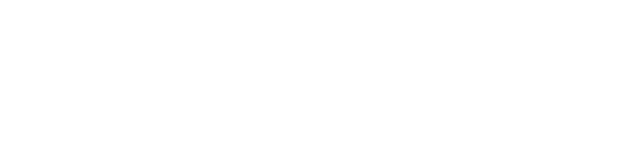
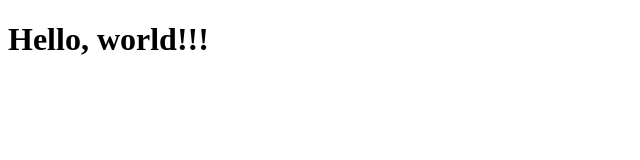
Before and after one commit to KosTHB/WebDev, a plain HTML site: page index.html in a window 1280 px wide. Shown: the whole page, without its empty margins (0-640 px from the left). Drawn offline with Linux system fonts and the light colour scheme.

Commit message:
Второй коммит

```diff
--- a/index.html
+++ b/index.html
@@ -4,9 +4,9 @@
     <meta charset="UTF-8">
     <meta http-equiv="X-UA-Compatible" content="IE=edge">
     <meta name="viewport" content="width=device-width, initial-scale=1.0">
-    <title>GIT</title>
+    <title>GIT2</title>
 </head>
 <body>
-
+    <h1>Hello, world!!!</h1>
 </body>
 </html>
```
